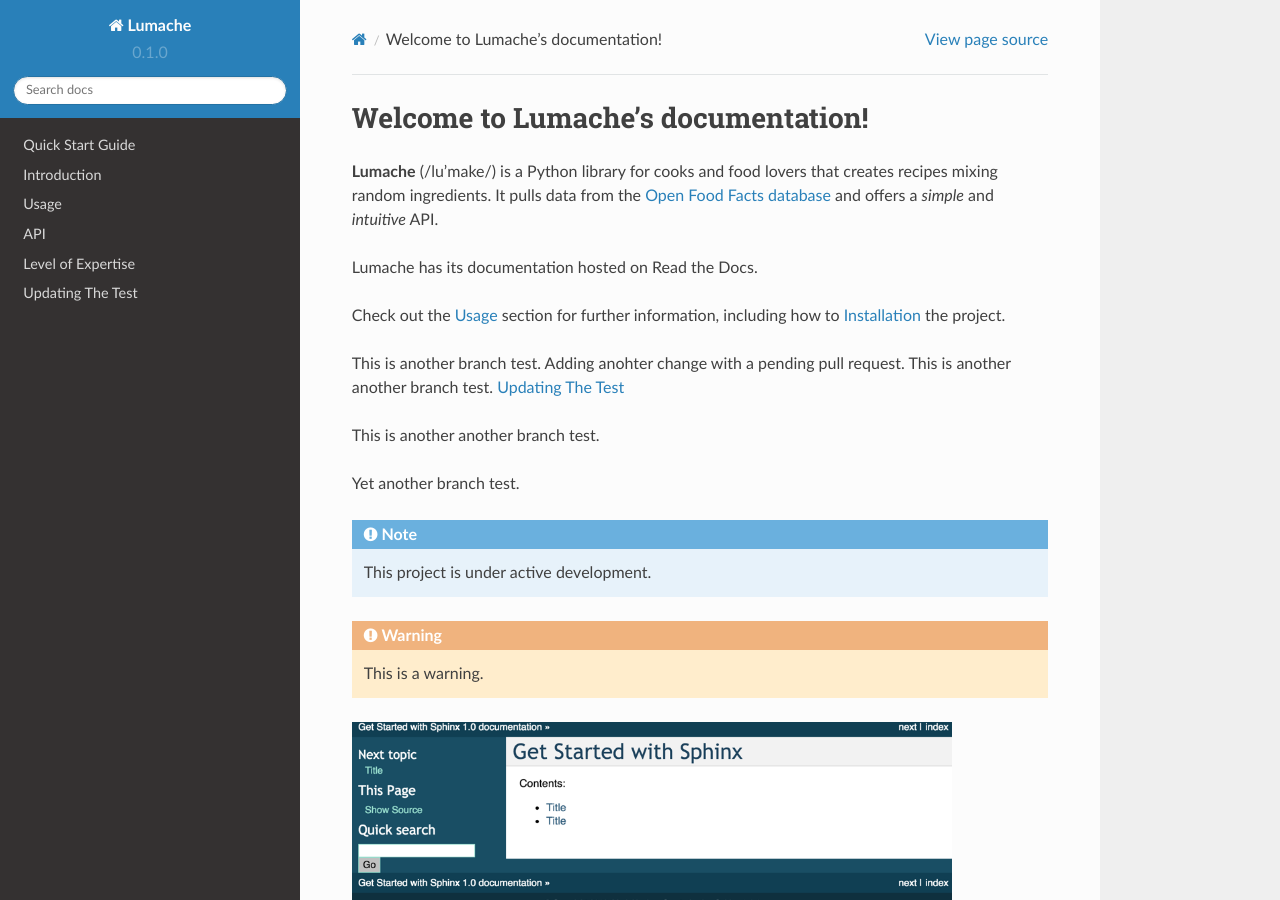
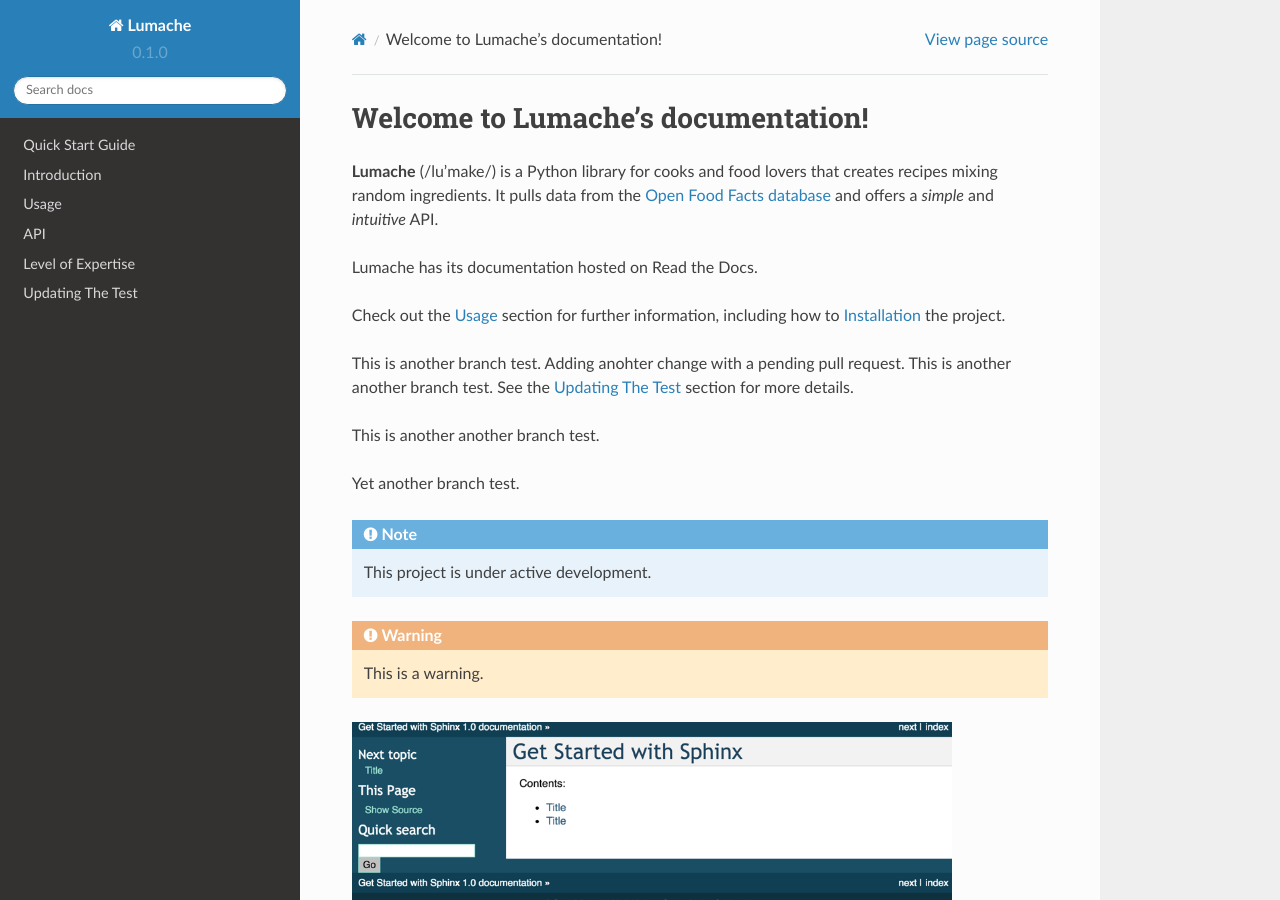
Before and after one commit to lhelms2/rtd-template, a Sphinx documentation site: the page built from docs/source/index.rst, in a window 1280 px wide and 900 px high. Built offline with Sphinx 7.4.7 and the Read the Docs theme 2.0.0, drawn with Linux system fonts in a browser that asks for light colours.

Commit message:
Update index.rst

```diff
--- a/docs/source/index.rst
+++ b/docs/source/index.rst
@@ -12,7 +12,7 @@
 how to :ref:`installation` the project.
 
 This is another branch test. Adding anohter change with a pending pull request.
-This is another another branch test. :ref:`test_alias`
+This is another another branch test. See the :ref:`test_alias` section for more details.
 
 This is another another branch test.
 
```
